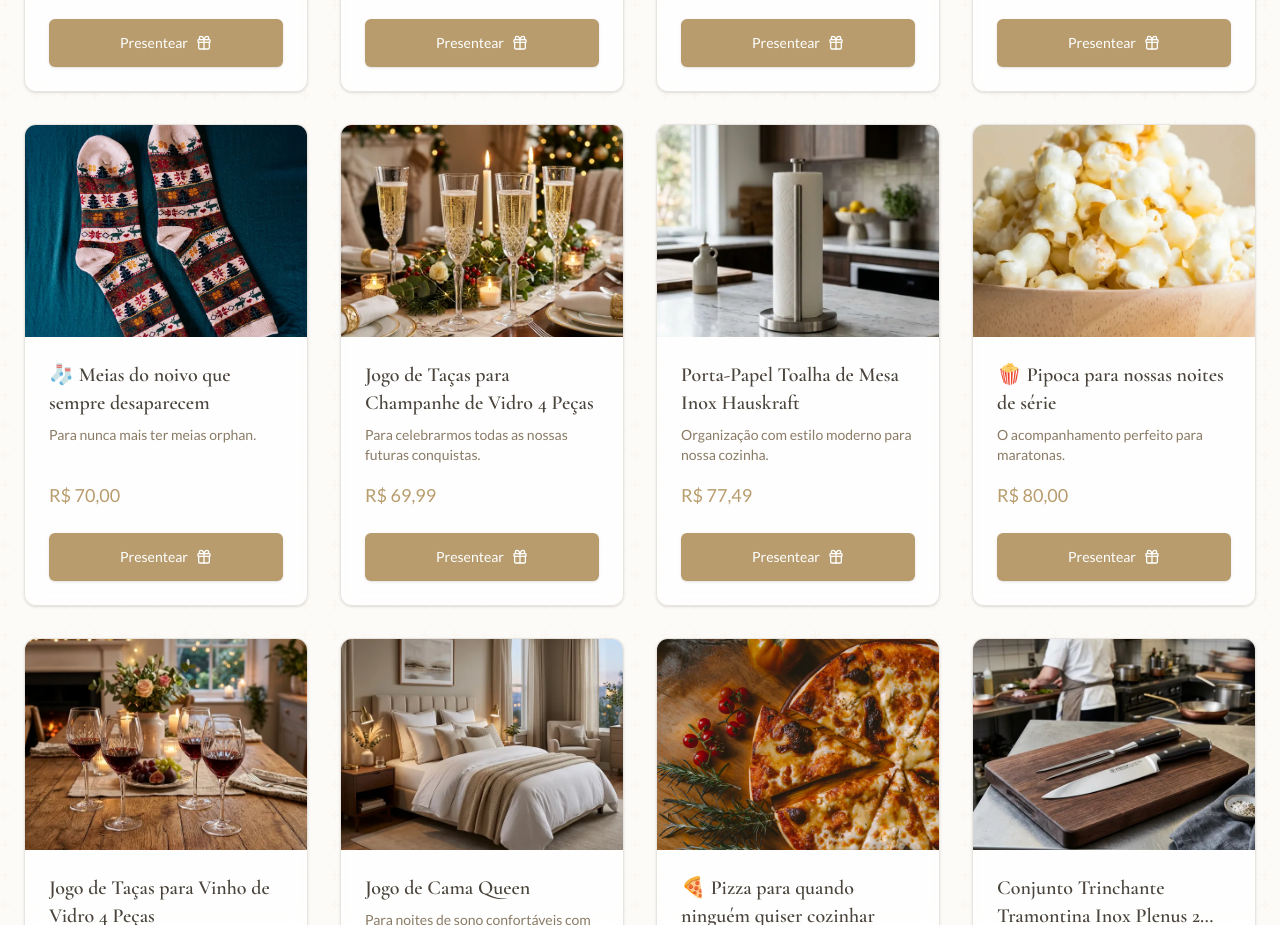
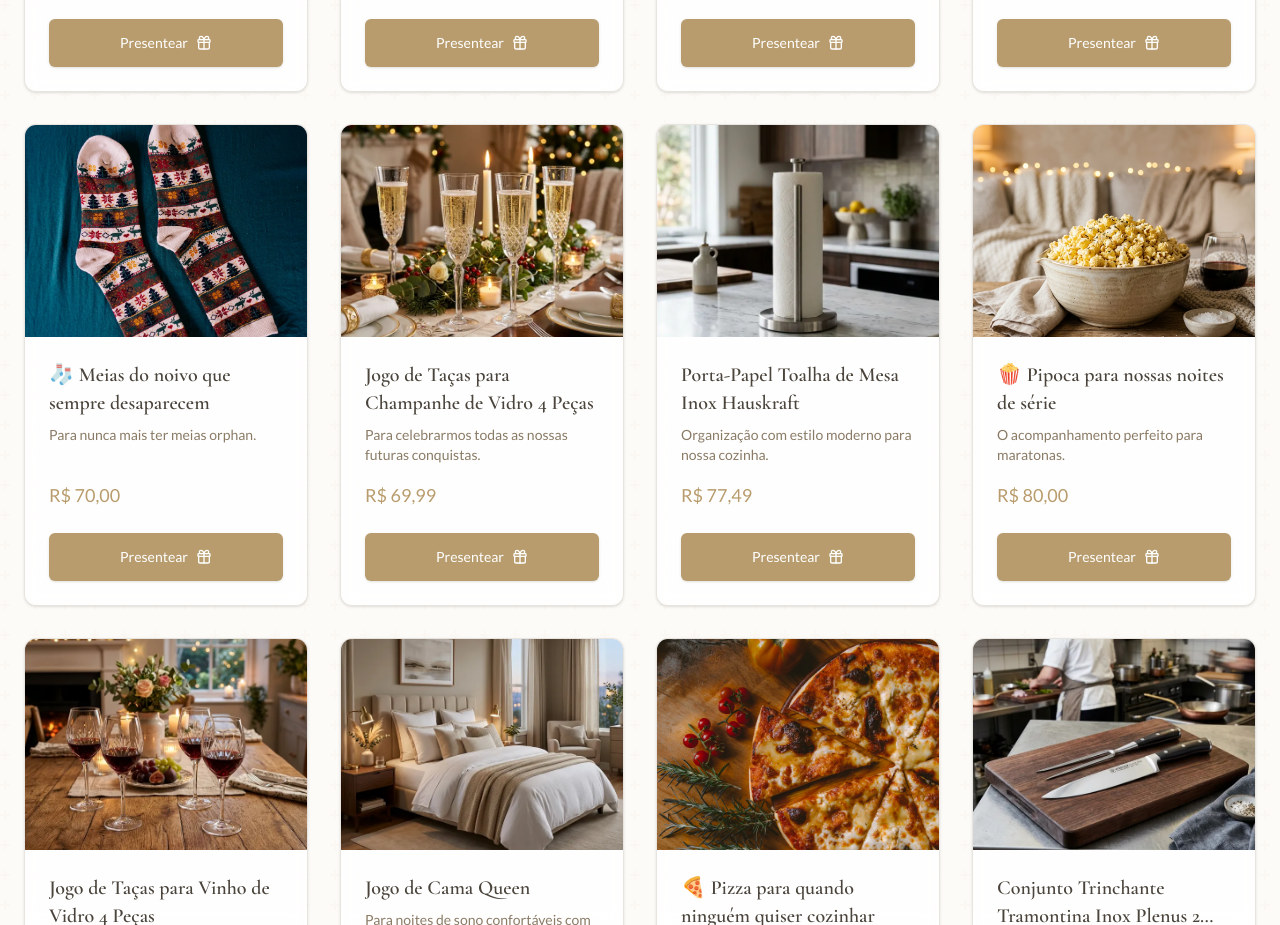
Before and after one commit to gabrielmenzzo/mirlene-e-leandro, a Next.js app: page /presente in a window 1280 px wide. Shown: the part 1380-2305 px from the top of the page. Built offline with nearby package versions, Linux system fonts and the light colour scheme.

Commit message:
fix: replace broken popcorn image with a new generated aesthetic one

```diff
--- a/app/presente/page.tsx
+++ b/app/presente/page.tsx
@@ -268,7 +268,7 @@ const NEW_GIFTS: GiftItem[] = [
     name: "🍿 Pipoca para nossas noites de série",
     description: "O acompanhamento perfeito para maratonas.",
     price: 80.0,
-    imageUrl: "/images/gifts/pipoca.webp",
+    imageUrl: "/images/gifts/pipoca_nova.png",
   },
   {
     id: "ng5",
```
Also changed, not shown: public/images/gifts/pipoca_nova.png (added).
